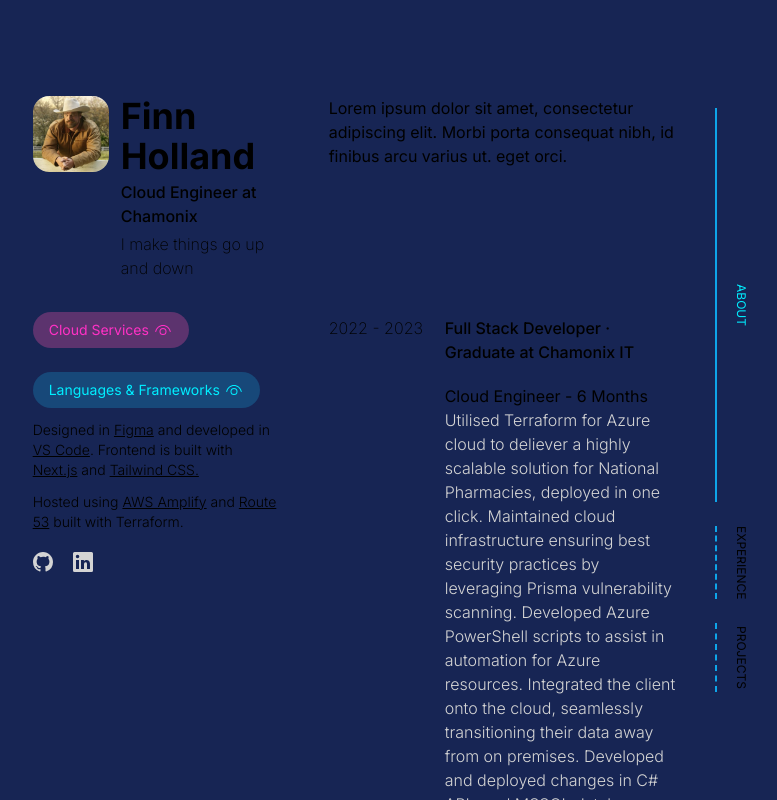
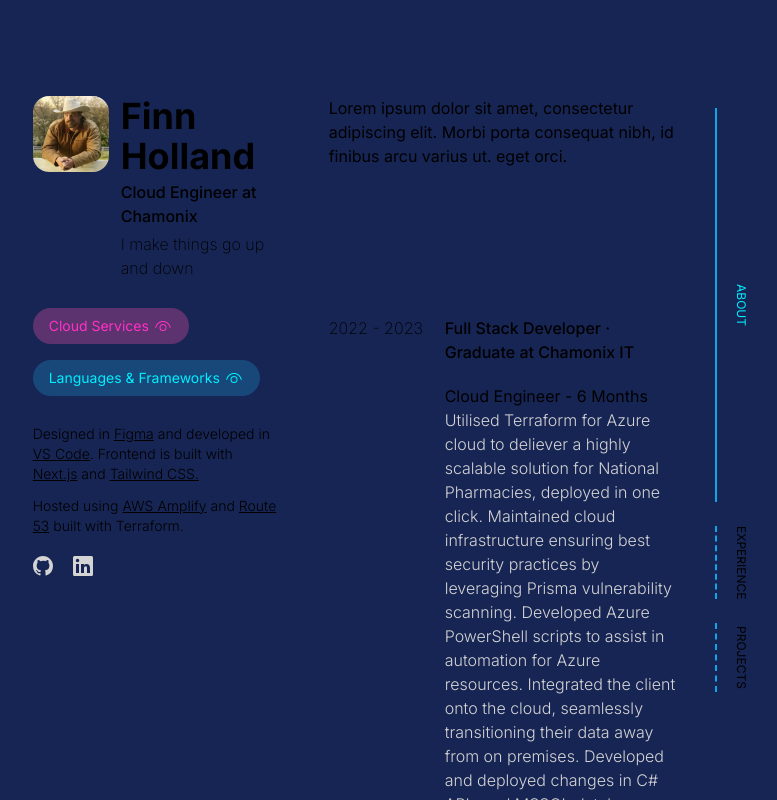
Before and after one commit to finnholland/portfolio, a Next.js app: page / in a window 1280 px wide. Shown: the whole page, without its empty margins (250-1027 px from the left). Built offline with nearby package versions, Linux system fonts and the light colour scheme.

Commit message:
profile margins

```diff
--- a/components/profile/profile.tsx
+++ b/components/profile/profile.tsx
@@ -31,7 +31,7 @@ const Profile = (props: Props) => {
       <div onClick={() => toggleFilter(filter)}
         className={
           `${cloud ? 'bg-custom-pink-50 text-custom-pink-100' : 'bg-custom-blue-50 text-custom-blue-100'}
-           px-4 py-2 my-3 rounded-full w-fit select-none cursor-pointer flex-row flex`
+           px-4 py-2 my-2 rounded-full w-fit select-none cursor-pointer flex-row flex`
           }>
           <span className={`${filter.enabled ? '' : 'line-through'}  capitalize text-sm mr-1`}>
             {filter.name}
@@ -60,7 +60,7 @@ const Profile = (props: Props) => {
           <FilterComponent key={filter.name} filter={filter} />
       ))}
       </div>
-        <div className='text-sm font-light'>
+        <div className='text-sm font-light mt-5'>
           <p className=' mb-3'>
             Designed in <a className='hover:text-custom-blue-100 underline' href='https://www.figma.com/' target='_blank'>Figma</a>
             &nbsp;and developed in <a className='hover:text-custom-blue-100 underline' href="https://code.visualstudio.com/" target='_blank'>VS Code</a>.
```
